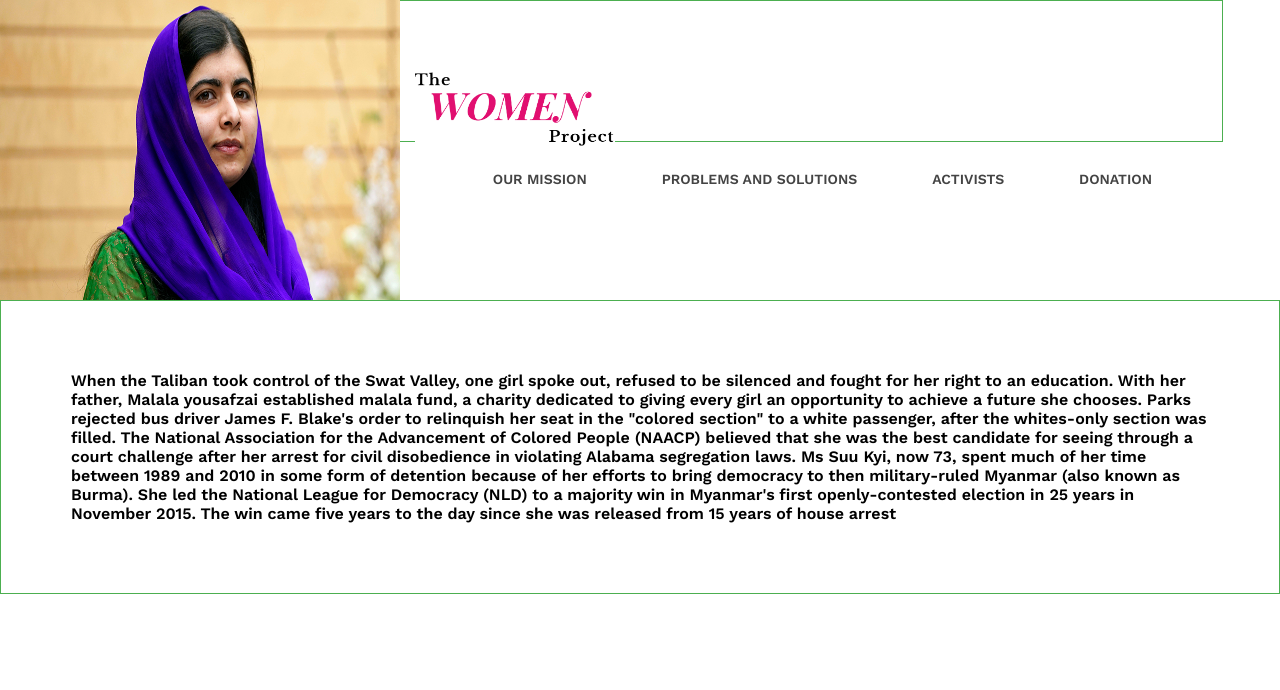
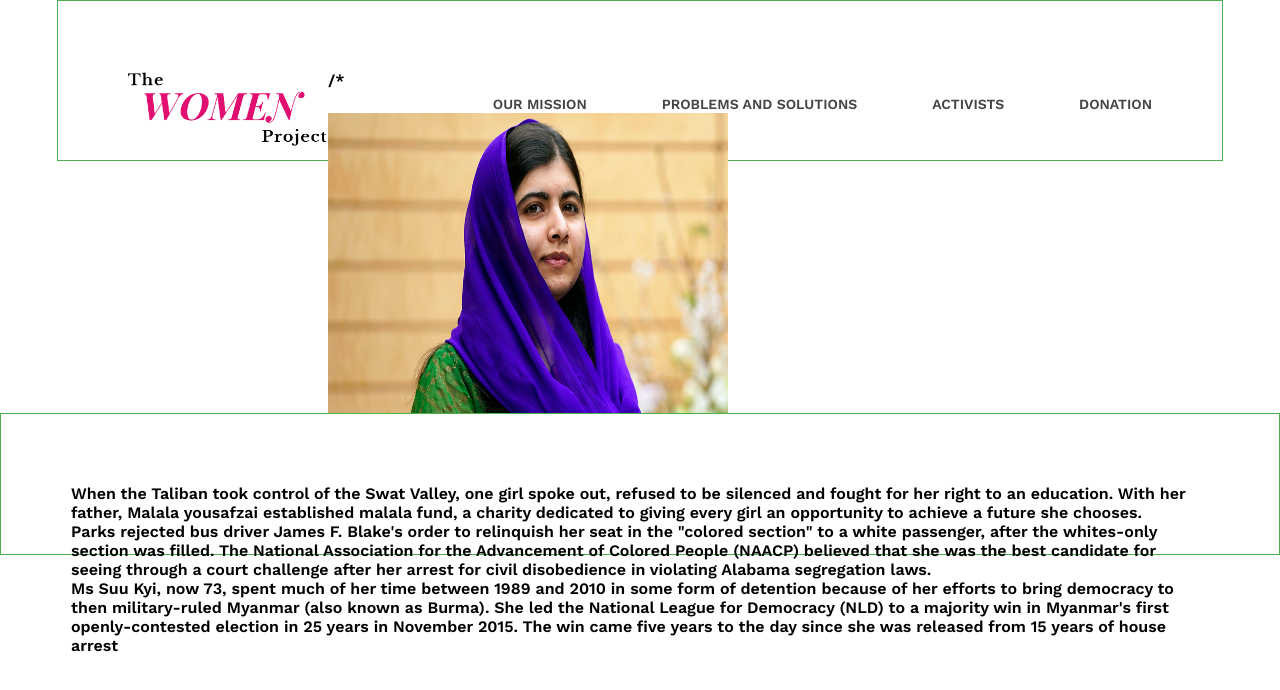
Before and after one commit to StefanieInoa/2019_SIP_NYC_Demo_Project, a plain HTML site: page activists.html in a window 1280 px wide. Drawn offline with nearby package versions, Linux system fonts and the light colour scheme.

Commit message:
Update activists.html

```diff
--- a/activists.html
+++ b/activists.html
@@ -2,12 +2,6 @@
 <!DOCTYPE html>
 <html>
 <html lang= "en">
-<head>
-    <meta charset="utf-8"/>
-    <link rel = "stylesheet"
-      type = "text/css"
-      href = "group.css" />
-
 <style>
 img {
   float: left
@@ -16,13 +10,24 @@ div {
 padding: 70px;
 border: 1px solid #4CAF50;
 }
-p{
+p1{
+  float: right;
+}
+p2{
+  float: right;
+}
+p3{
+  float: right;
+}
 </style>
+<head>
+    <meta charset="utf-8"/>
+    <link rel = "stylesheet"
+      type = "text/css"
+      href = "group.css" />
 
-<img src="malala.jpg" alt="malala" style="width:400px;height:300px;margin-right:15px;">
 
 </head>
-
 <body>
   <header>
       <div class="container">
@@ -36,7 +41,9 @@ p{
             <li><a href="#">Donation</a></li>
           </ul>
         </nav>
-
+  </body>
+  </html>
+/*<img src="malala.jpg" alt="malala" style="width:400px;height:300px;margin-right:15px;">
     </header>
     <div>
 
@@ -54,6 +61,3 @@ p{
       a majority win in Myanmar's first openly-contested election in 25 years in November 2015.  The win came five years to the day
       since she was released from 15 years of house arrest  </p1>
   </div>
-
-</body>
-</html>
```
